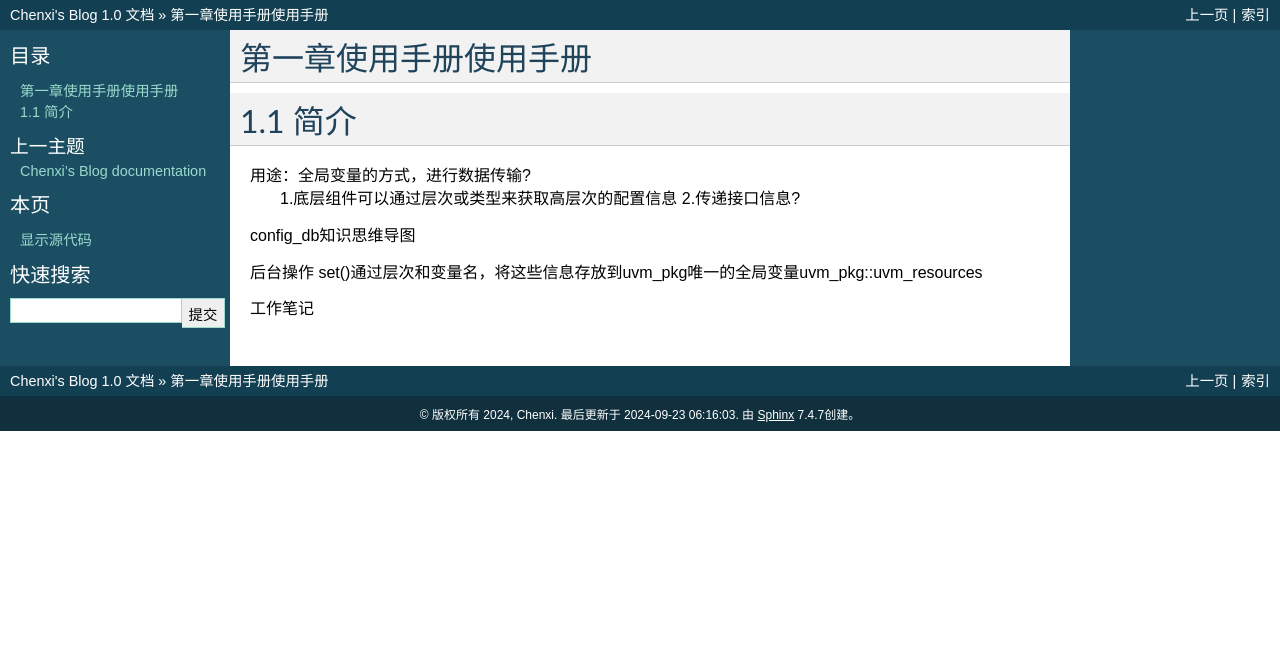
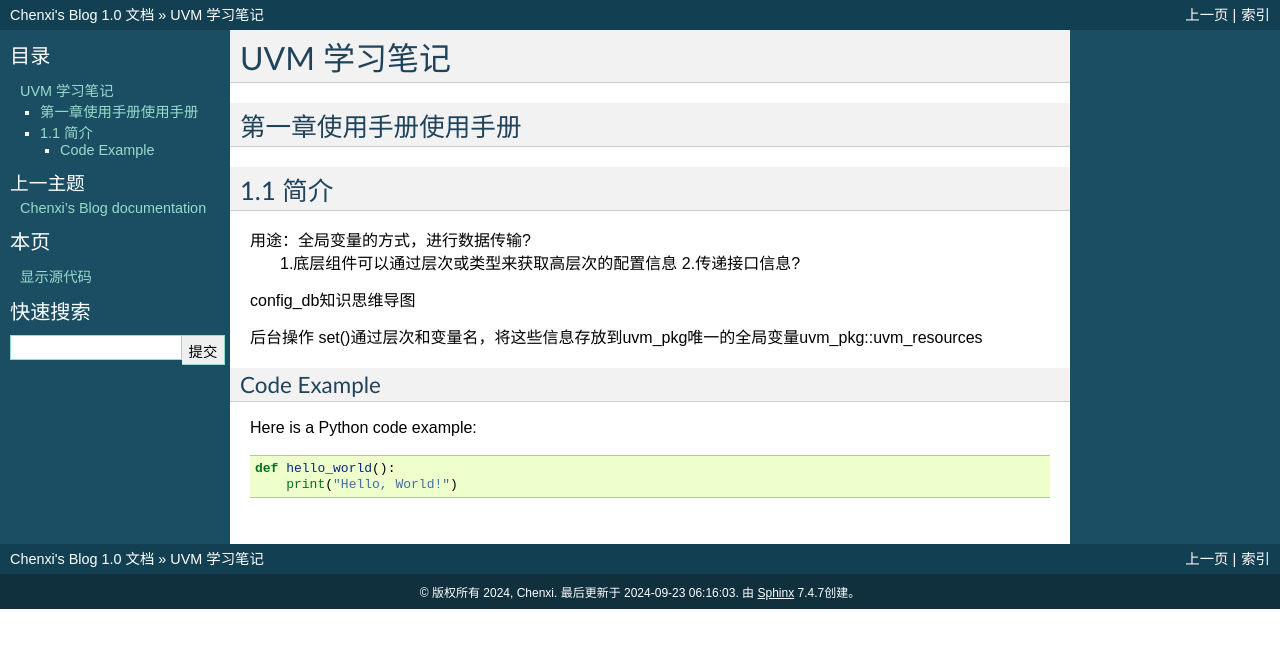
Before and after one commit to FIA-W/Blog, a Sphinx documentation site: the page built from mkdocs_blog/source/blog.rst, in a window 1280 px wide. Shown: the top 648 px of the page. Built offline with Sphinx 7.4.7, drawn with Linux system fonts in a browser that asks for light colours; pages that are not in the unit, such as notebooks, are missing from menus.

Commit message:
Add files via upload

```diff
--- a/mkdocs_blog/source/blog.rst
+++ b/mkdocs_blog/source/blog.rst
@@ -1,3 +1,8 @@
+=============================
+UVM 学习笔记
+=============================
+
+
 第一章使用手册使用手册
 --------------------
 1.1 简介
@@ -12,7 +17,12 @@ config_db知识思维导图
 后台操作
 set()通过层次和变量名，将这些信息存放到uvm_pkg唯一的全局变量uvm_pkg::uvm_resources
 
-------------------------------
-------------------------------
+Code Example
+============
 
-工作笔记
+Here is a Python code example:
+
+.. code-block:: python
+
+   def hello_world():
+       print("Hello, World!")
```
